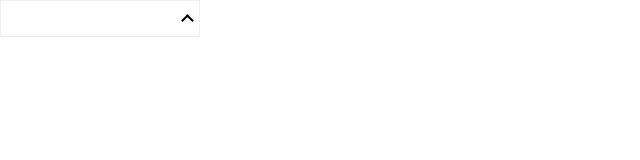
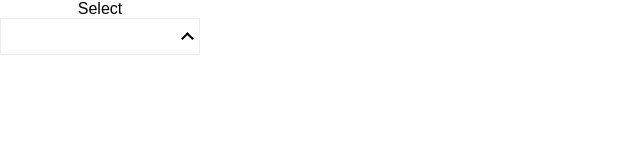
Before and after one commit to rastogiachyut/monty, a React (Create React App) app: page / in a window 1280 px wide. Shown: the top 160 px of the page, without its empty margins (0-640 px from the left). Built offline with nearby package versions, Linux system fonts and the light colour scheme.

Commit message:
Add label option

```diff
--- a/src/App.js
+++ b/src/App.js
@@ -3,7 +3,7 @@ import { useEffect, useRef, useState } from 'react';
 
 const cities = ['Goa', 'Delhi', 'Bangalore', 'Ghatkopar', 'Gondolin']
 
-const MyDropdown = ({options, api = ''}) => {
+const MyDropdown = ({label = 'Select', options, api = ''}) => {
   console.log('options', options)
   const [query, setQuery] = useState('')
   const [show, setShow] = useState(false)
@@ -59,12 +59,12 @@ const MyDropdown = ({options, api = ''}) => {
 
   return (
     <div onBlur={focusOut} className='dropdown'>
+      <label>{label}</label>
       <div tabIndex={1} onKeyDown={handleKeyDown} className={`input-container ${show ? "open" : ""}`}>
         <input value={query} onFocus={focusIn} onChange={e => setSelectValue(e.target.value)} />
       </div>
-      {console.log('options', options)}
       {show ? <ul className='options'>
-        {options.filter(opt => query && opt.toLowerCase().startsWith(query.toLowerCase()))
+        {options.filter(opt => !query || opt.toLowerCase().startsWith(query.toLowerCase()))
                 .map((opt, index) => {
                   return (
                     <li
```
